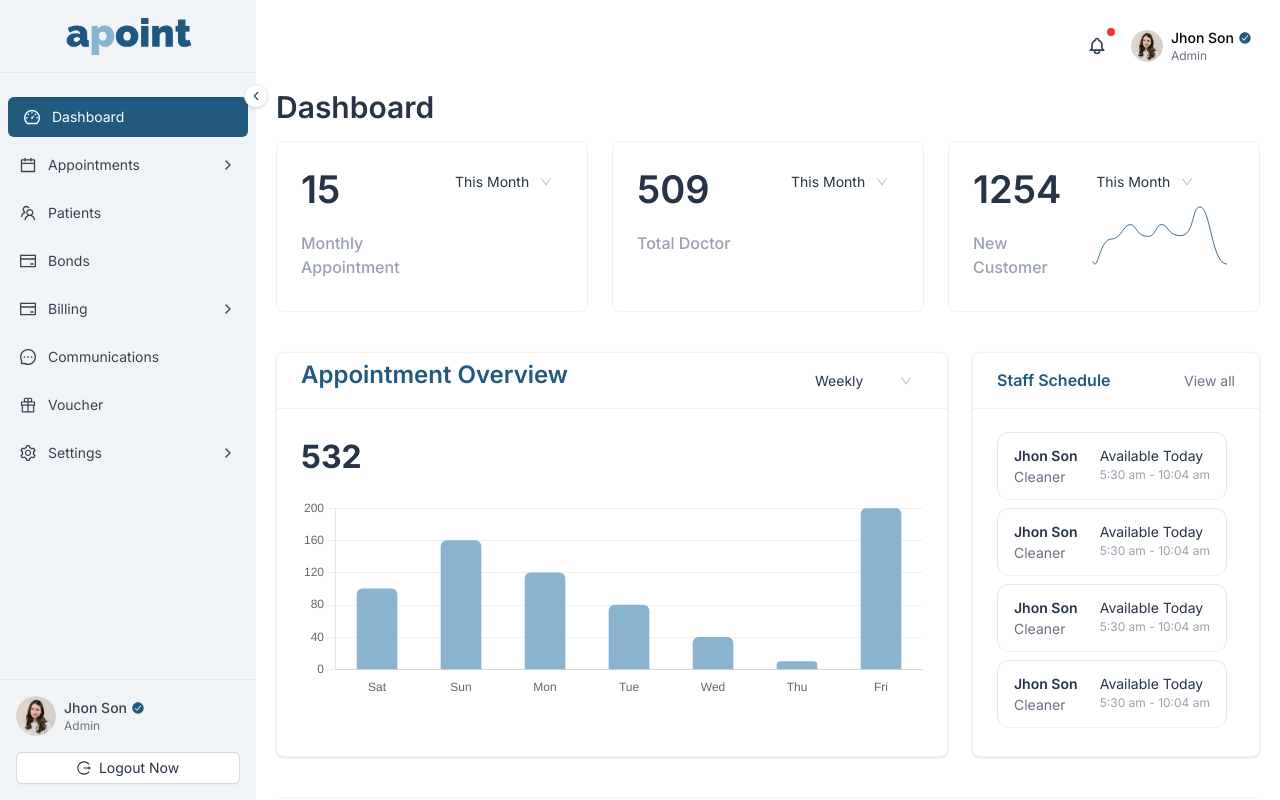
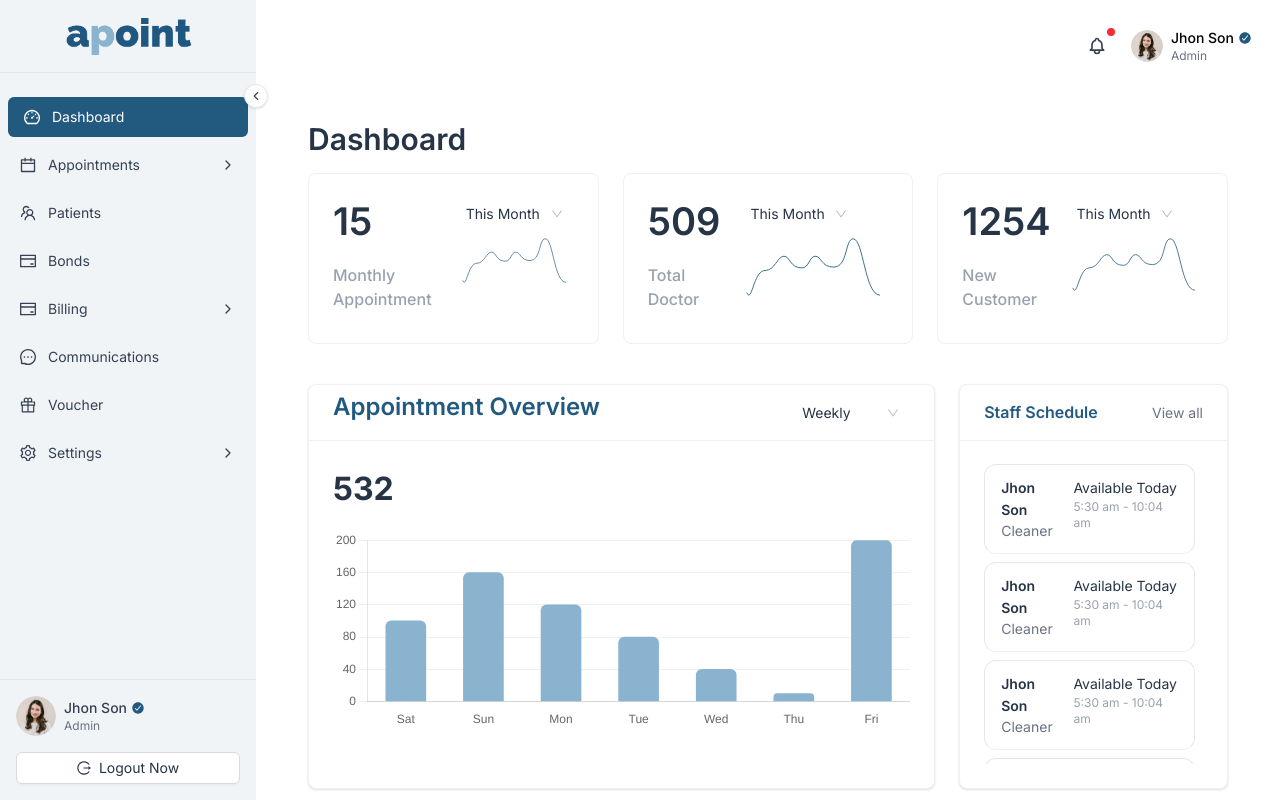
Before and after one commit to Shahed007/marosarvalo-frontend, a Next.js app: page /reception in a window 1280 px wide. Built offline with nearby package versions, Linux system fonts and the light colour scheme; what @ant-design/nextjs-registry would draw is missing.

Commit message:
fix the pages gap or margin

```diff
--- a/src/app/(reception)/layout.tsx
+++ b/src/app/(reception)/layout.tsx
@@ -41,7 +41,7 @@ const ReceptionLayout: FC<{ children: ReactNode }> = ({ children }) => {
       key: "2",
       icon: <CalendarOutlined />,
       label: "Appointments",
-      href: "/reception/appointment/appointment-list",
+      href: "/reception/appointment/calender",
       children: [
         {
           key: "2-1",
--- a/src/app/(reception)/reception/appointment/appointment-list/page.tsx
+++ b/src/app/(reception)/reception/appointment/appointment-list/page.tsx
@@ -58,12 +58,11 @@ export const appointmentList: AppointmentListProps[] = [
     reason: "General Checkup",
     status: "Pending",
   },
-
 ];
 
 const AppointmentListPage = () => {
   return (
-    <div>
+    <div className="p-4 md:p-6 lg:p-8 mb-8">
       <Title level={2}>Appointment List</Title>
       <div className="flex items-center justify-between">
         <Input
--- a/src/app/(reception)/reception/page.tsx
+++ b/src/app/(reception)/reception/page.tsx
@@ -62,12 +62,12 @@ const ReceptionDashboard = () => {
     },
   ];
   return (
-    <div>
+    <div className="p-4 md:p-6 lg:p-8 mb-8">
       <div>
         <Title level={2}>Dashboard</Title>
         <div className="grid md:grid-cols-2 lg:grid-cols-3 gap-6">
-          <StatisticsCard name="Monthly Appointment" count={15} />
-          <StatisticsCard name="Total Doctor" count={509} />
+          <StatisticsCard graph={true} name="Monthly Appointment" count={15} />
+          <StatisticsCard graph={true} name="Total Doctor" count={509} />
           <StatisticsCard graph={true} name="New Customer" count={1254} />
         </div>
       </div>
```
